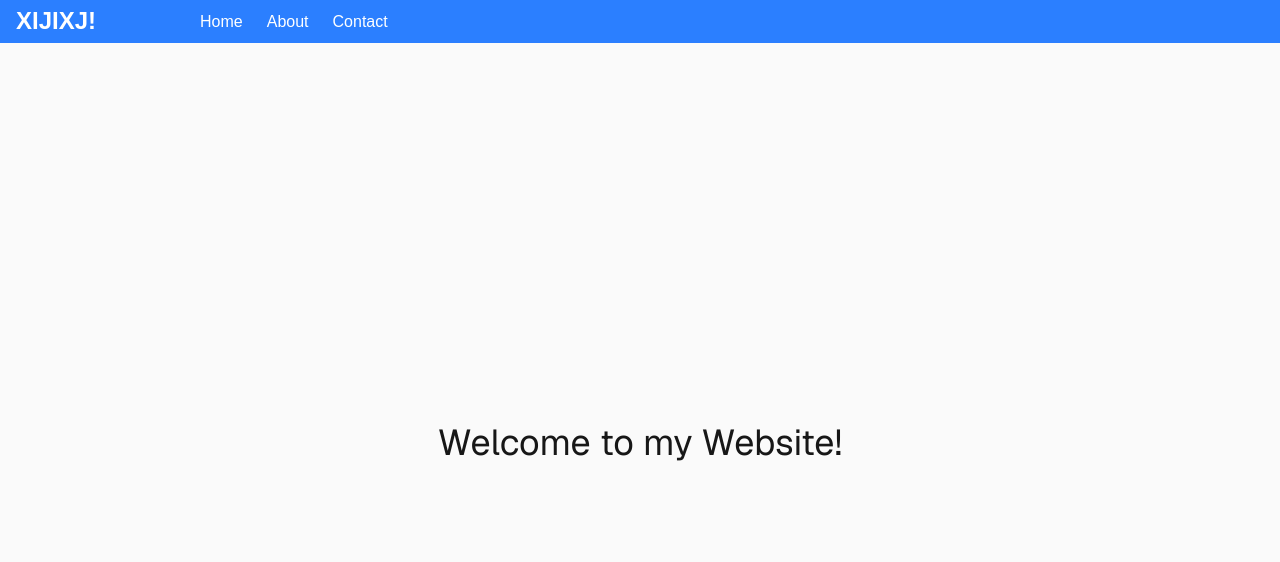
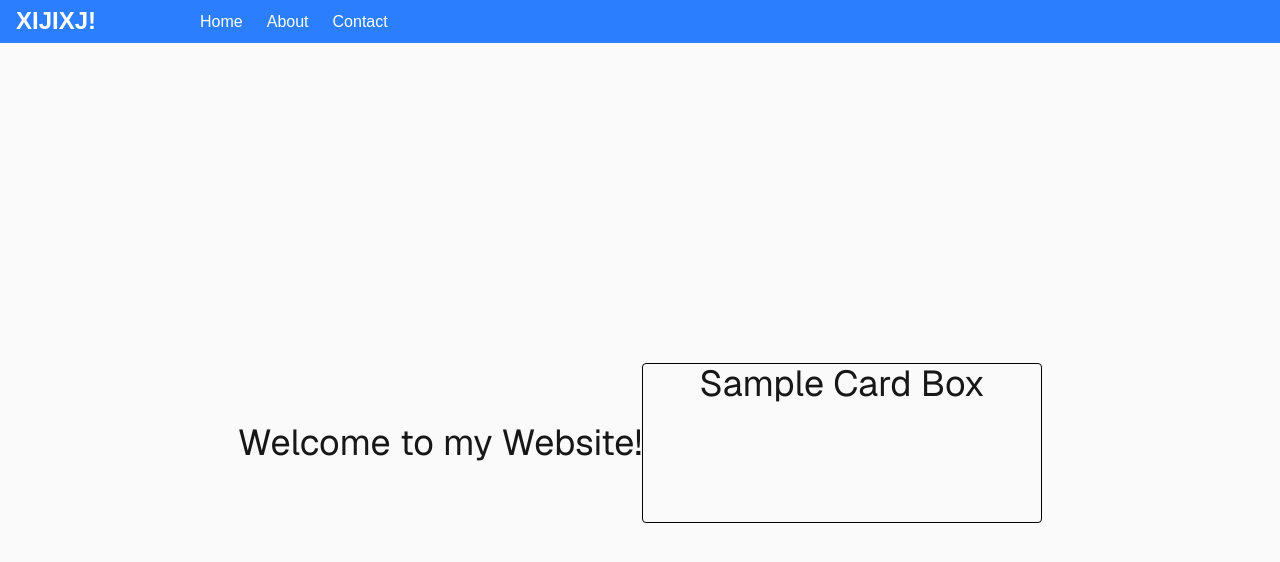
Before and after one commit to Caryariola/CS-2240-Website, a Next.js app: page / in a window 1280 px wide. Shown: the top 562 px of the page. Built offline with nearby package versions, Linux system fonts and the light colour scheme.

Commit message:
new card component

```diff
--- /dev/null
+++ b/app/components/card.tsx
@@ -0,0 +1,9 @@
+export default function card(props : any){
+    return (
+        <>
+        <div className="border-1 border-black w-100 h-40 rounded text-1xl text-center ">
+            {props.title}
+        </div>
+        </>
+    )
+}
--- a/app/page.tsx
+++ b/app/page.tsx
@@ -1,9 +1,11 @@
-
+import CardBox from "./components/card";
 
 export default function Home() {
   return (
     <div className="flex min-h-screen items-center justify-center bg-zinc-50 font-sans dark:bg-black text-4xl">
       Welcome to my Website!
+
+      <CardBox title="Sample Card Box"/>
     </div>
   );
 }
```
